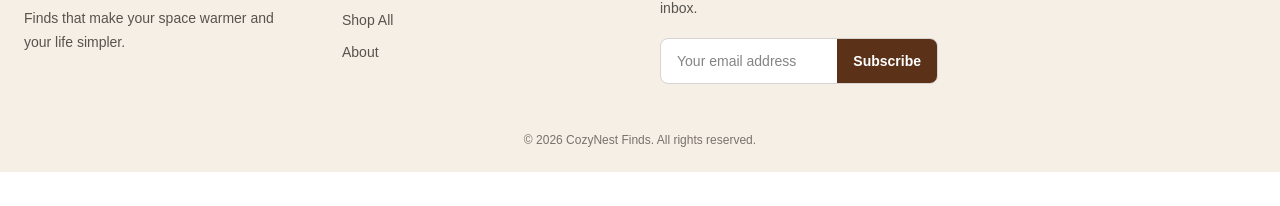
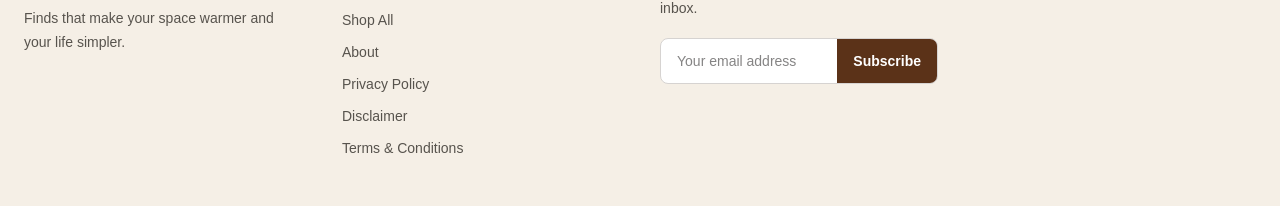
Before and after one commit to NileshGaur/cozynestfinds, a Next.js app: page / in a window 1280 px wide. Shown: the part 1228-1434 px from the top of the page. Before the commit the page ends 1400 px from the top, so only its background shows below. Built offline with nearby package versions, Linux system fonts and the light colour scheme; no server answers; the database is empty.

Commit message:
add in footer

```diff
--- a/src/components/Footer.tsx
+++ b/src/components/Footer.tsx
@@ -21,6 +21,9 @@
             <Link href="/">Home</Link>
             <Link href="#">Shop All</Link>
             <Link href="/about">About</Link>
+            <Link href="/privacy-policy">Privacy Policy</Link>
+            <Link href="/disclaimer">Disclaimer</Link>
+            <Link href="/terms-and-conditions">Terms & Conditions</Link>
           </div>
         </div>
 
```
